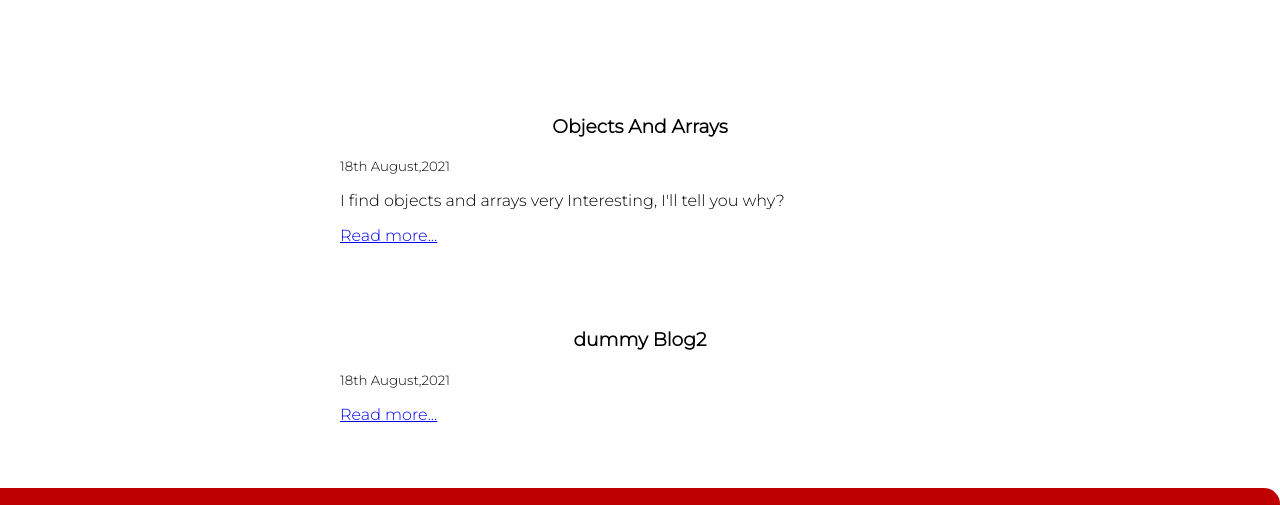
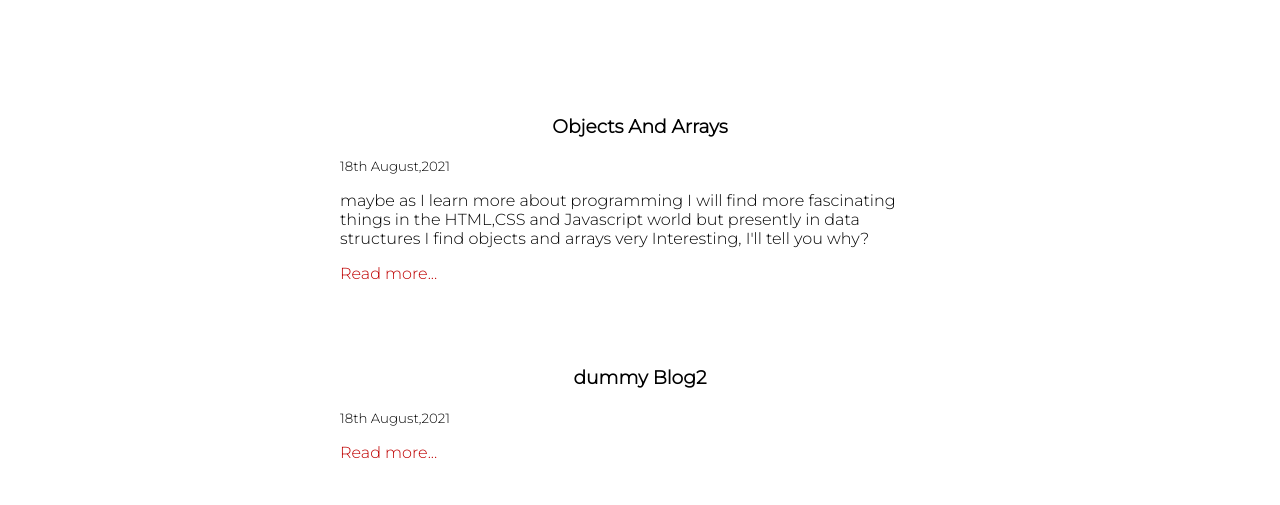
Before and after one commit to nuhakhangr8/Nuhakhan-portfolio-site-Mark4-5, a plain HTML site: page blogs.html in a window 1280 px wide. Shown: the part 296-801 px from the top of the page. Drawn offline with Linux system fonts and the light colour scheme.

Commit message:
wrote blog

```diff
--- a/blogs.html
+++ b/blogs.html
@@ -5,6 +5,12 @@
     <meta http-equiv="X-UA-Compatible" content="IE=edge">
     <meta name="viewport" content="width=device-width, initial-scale=1.0">
     <title>Blogs | Nuhakhan</title>
+    <style>
+        a{
+            text-decoration: none;
+            color: #bf0000;
+        }
+    </style>
     <link rel="stylesheet" href="/styles.css">
 </head>
 <body>
@@ -29,7 +35,10 @@
     <article class="showcase-list container container-center">
     <h1>Objects And Arrays</h1>
     <small>18th August,2021</small>
-    <p>I find objects and arrays very Interesting,
+    <p>
+        maybe as I learn more about programming I will find more fascinating things
+        in the HTML,CSS and Javascript world
+        but presently in data structures I find objects and arrays very Interesting,
         I'll tell you why?
 
     </p>
```
Also changed, not shown: blog1.html (+4 -1 lines).
